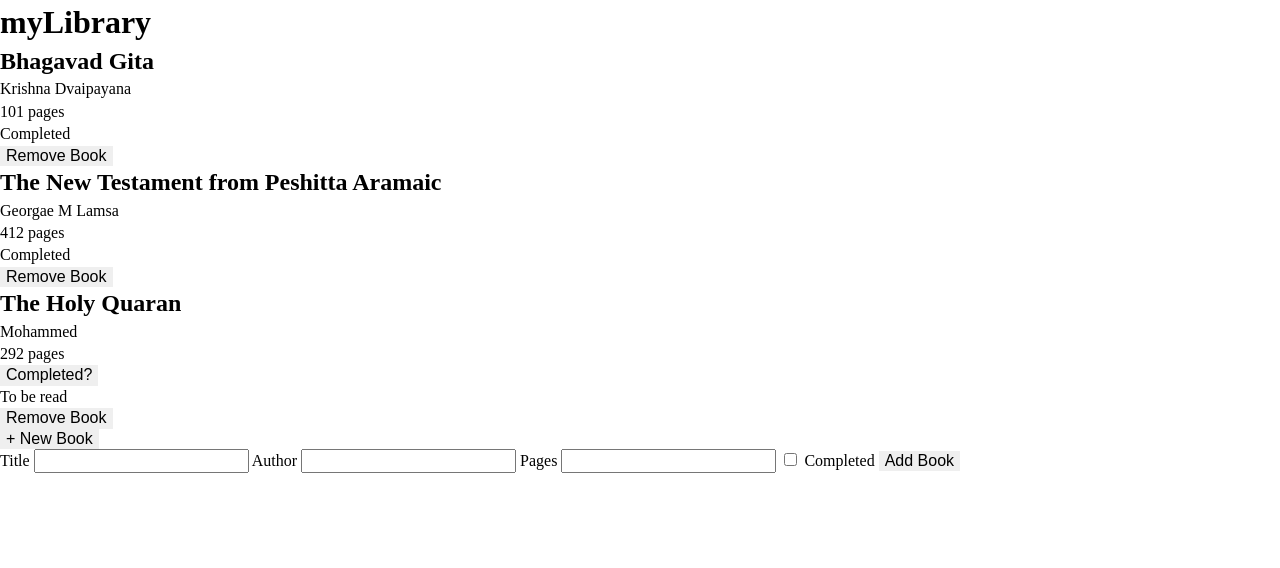
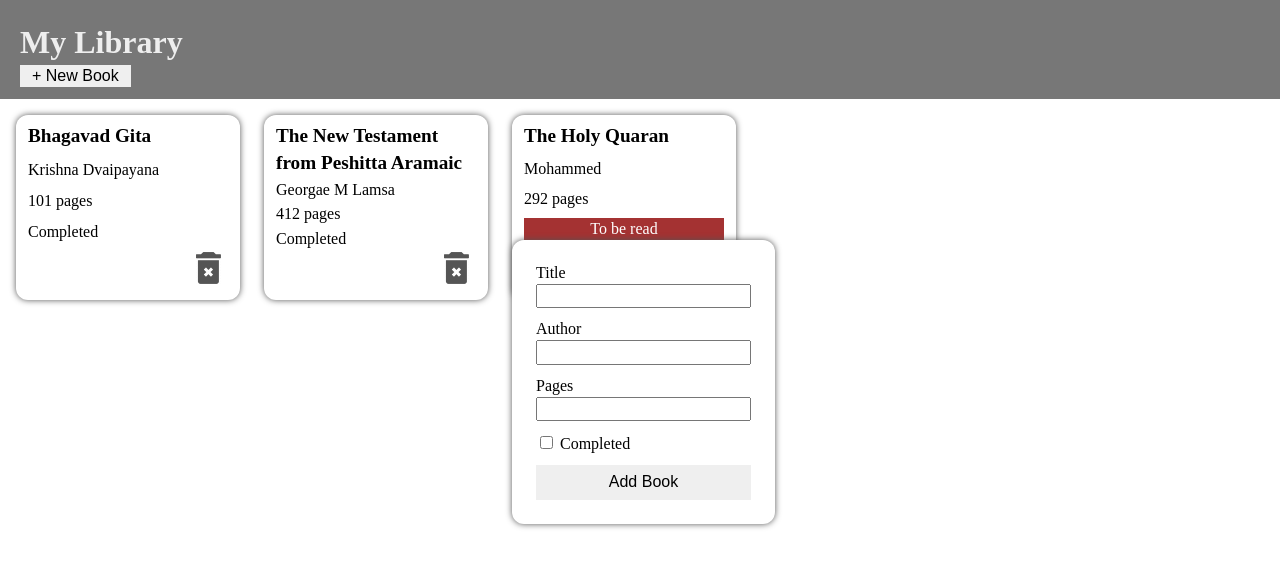
Before and after one commit to maxikaye/library, a plain HTML site: page index.html in a window 1280 px wide. Both pictures are taken after a click on the button "+ New Book". Drawn offline with Linux system fonts and the light colour scheme.

Commit message:
Create application style and layout

```diff
--- a/index.html
+++ b/index.html
@@ -11,27 +11,29 @@
 <body>
     <div class="container">
         <header>
-            <h1>myLibrary</h1>
+            <h1>My Library</h1>
+            <button id="btn-new-book">+ New Book</button>
         </header>
         <section class="library-display">
-
+            <!-- populated dynamically -->
         </section>
-        <button id="btn-new-book">+ New Book</button>
     </div>
 
     <div class="new-book-modal">
         <form action="" method="POST" id="new-book-form">
             <label for="book-title">Title</label>
-            <input type="text" name="book-title" id="book-title">
+            <input type="text" name="book-title" id="book-title" required>
 
             <label for="book-author">Author</label>
-            <input type="text" name="book-author" id="book-author">
+            <input type="text" name="book-author" id="book-author" required>
 
             <label for="book-page-count">Pages</label>
-            <input type="number" name="book-page-count" id="book-page-count">
+            <input type="number" name="book-page-count" id="book-page-count" required>
 
-            <input type="checkbox" name="book-completed" id="book-completed" indeterminate>
-            <label for="book-completed">Completed</label>
+            <div class="form-checkbox">
+                <input type="checkbox" name="book-completed" id="book-completed" indeterminate>
+                <label for="book-completed">Completed</label>
+            </div>
 
             <button type="submit" id="btn-add-book">Add Book</button>
         </form>
--- a/main.css
+++ b/main.css
@@ -1,4 +1,92 @@
+h1 {
+    font-size: 2rem;
+}
+
+h2 {
+    font-size: 1.2rem;
+}
+
+.container {
+    position: relative;
+}
+
+header {
+    padding: 20px 0 12px 20px;
+    background-color: #777;
+    color: #eee;
+}
+
+#btn-new-book {
+    padding: 2px 12px;
+}
+
 .new-book-modal {
     display: none;
     z-index: 1;
+    position: absolute;
+    top: 30%;
+    left: 40%;
+    background-color: #fff;
+    padding: 24px;
+    border-radius: 12px;
+    box-shadow: 0 0 6px #555;
 }
+
+.new-book-modal > form {
+    display: flex;
+    flex-direction: column;
+    align-items: flex-start;
+}
+
+.new-book-modal input[type="text"],
+.new-book-modal input[type="number"] {
+    margin: 2px 0 12px;
+}
+
+.form-checkbox {
+    margin-bottom: 12px;
+}
+
+#btn-add-book {
+    padding: 8px 0;
+    width: 100%;
+}
+
+.library-display {
+    margin: 16px;
+    display: flex;
+    gap: 24px;
+    flex-wrap: wrap;
+}
+
+.library-display div {
+    padding: 8px 12px 16px;
+    border-radius: 12px;
+    background-color: #fff;
+    box-shadow: 0 0 6px #555;
+    flex: 0 1 200px;
+    display: flex;
+    flex-direction: column;
+    gap: 2px;
+    justify-content: space-between;
+}
+
+.book-incomplete {
+    cursor: pointer;
+    background-color: rgb(164, 50, 50);
+    color: #fff;
+    text-align: center;
+    margin-bottom: 4px;
+}
+
+.btn-remove-book {
+    background-image: url('./img/delete.gif');
+    background-size: contain;
+    background-repeat: no-repeat;
+    background-color: #fff;
+    width: 32px;
+    height: 32px;
+    border: 0;
+    cursor: pointer;
+    align-self: flex-end;
+}
--- a/main.js
+++ b/main.js
@@ -32,9 +32,10 @@ Book.prototype.removeBook = function() {
 
 Book.prototype.markCompleted = function() {
   this.completed = true;
-  const bookCompleted = this.parentElement.querySelector('.book-completed');
+  const bookCompleted = this.parentElement.querySelector('.book-incomplete');
+  bookCompleted.classList.remove('book-incomplete');
+  bookCompleted.classList.add('book-completed');
   bookCompleted.innerHTML = "Completed";
-  this.parentElement.removeChild(this);
 }
 
 Book.prototype.displayBook = function() {
@@ -54,27 +55,27 @@ Book.prototype.displayBook = function() {
   bookPages.innerHTML = `${this.pages} pages`;
   bookCard.appendChild(bookPages);
 
+  const bookCompleted = document.createElement('p');
+
   if (!this.completed) {
-    const completedBtn = document.createElement('button');
-    completedBtn.innerHTML = 'Completed?';
-    bookCard.appendChild(completedBtn);
-    completedBtn.addEventListener('click', this.markCompleted);
+    bookCompleted.innerHTML = 'To be read';
+    bookCompleted.classList.add('book-incomplete');
+    bookCompleted.addEventListener('click', this.markCompleted);
+  } else {
+    bookCompleted.innerHTML ='Completed';
+    bookCompleted.classList.add('book-completed');
   }
-
-  const bookCompleted = document.createElement('p');
-  bookCompleted.classList.add('book-completed');
-  if (this.completed) bookCompleted.innerHTML ='Completed';
-  else bookCompleted.innerHTML = 'To be read';
   bookCard.appendChild(bookCompleted);
 
   const removeBookBtn = document.createElement('button');
-  removeBookBtn.innerHTML = 'Remove Book';
+  removeBookBtn.classList.add('btn-remove-book');
   bookCard.appendChild(removeBookBtn);
   removeBookBtn.addEventListener('click', this.removeBook);
 }
 
 function addBookToLibrary(e) {
   e.preventDefault();
+  // VALIDATE FIELDS are not empty
   let newBook = new Book(
     inputBookTitle.value,
     inputBookAuthor.value,
@@ -100,7 +101,10 @@ function displayLibrary() {
     }
 }
 
-newBookBtn.addEventListener('click', () => { newBookModal.style.display = "block"; });
+newBookBtn.addEventListener('click', () => { newBookModal.style.display = 'block'; });
+libraryDisplay.addEventListener('click', () => {
+  if (newBookModal.style.display === 'block') clearFormAndClose();
+})
 addBookBtn.addEventListener('click', addBookToLibrary, false);
 
 // Sample Library ============================================================
```
Also changed, not shown: img/delete.gif (added).
